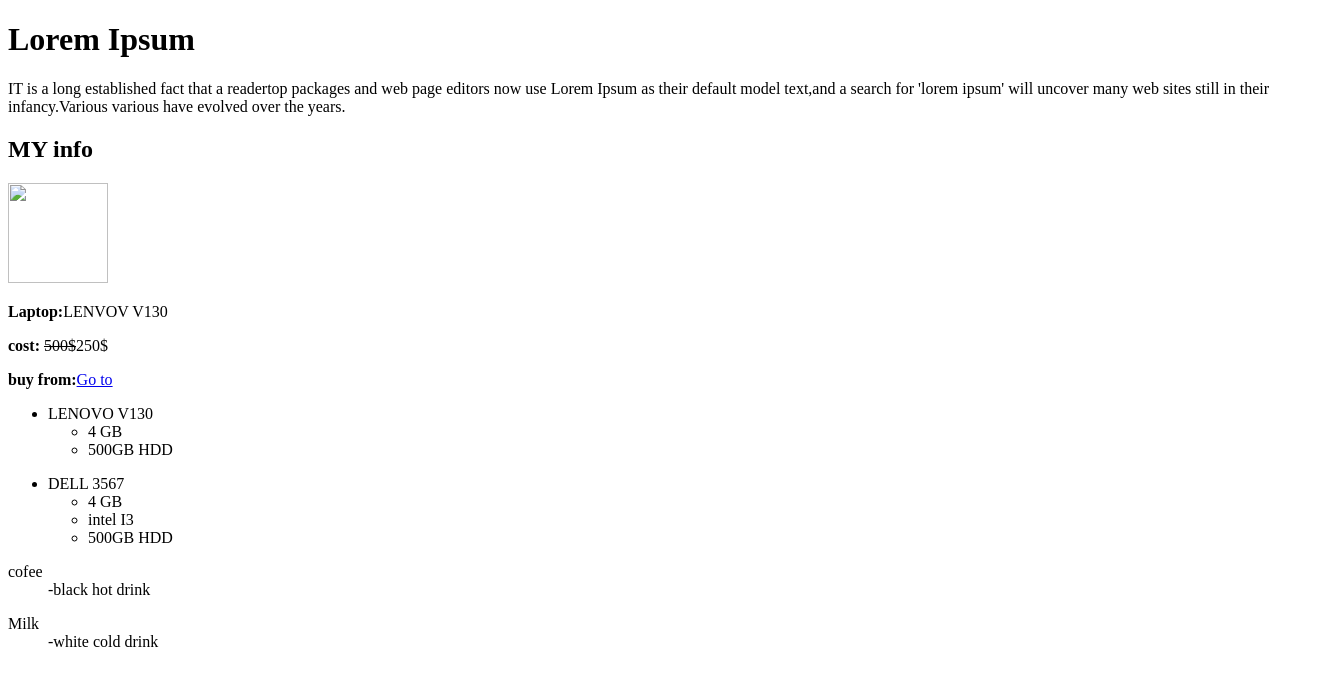
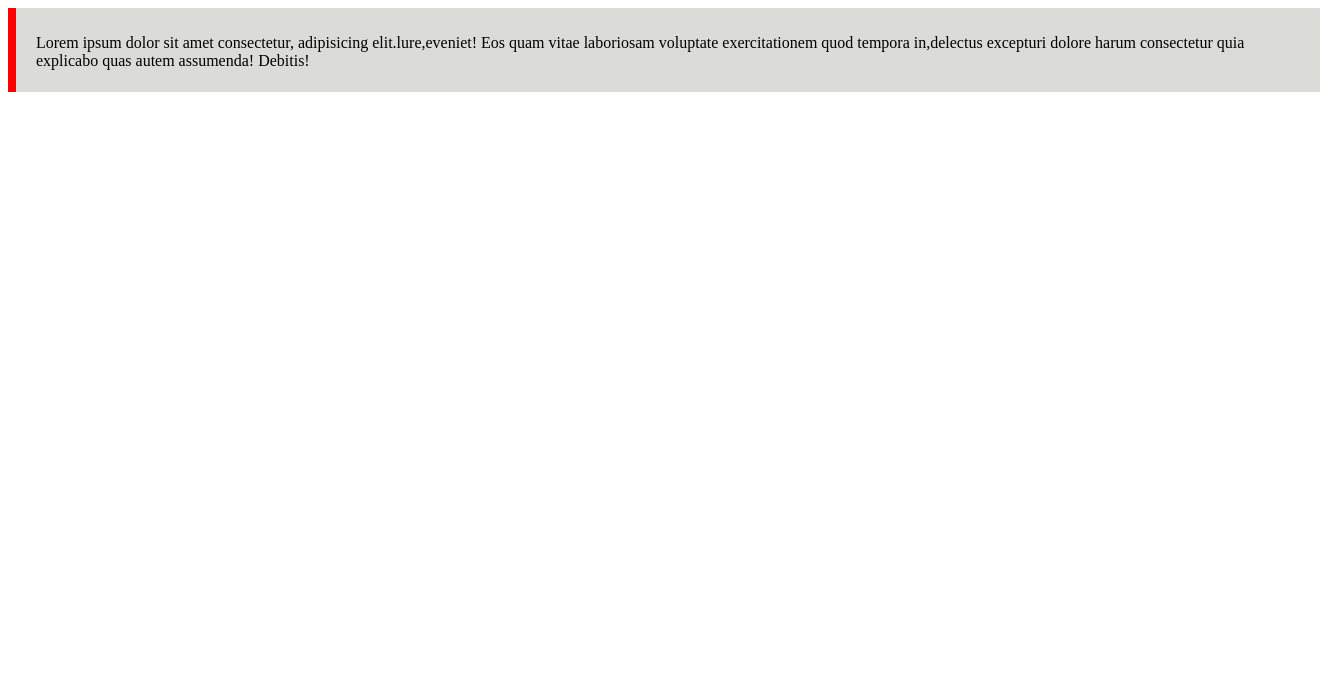
Before and after one commit to rafelhabeeb4/web, a plain HTML site: page index3.html in a window 1280 px wide. Shown: the whole page, 1320 px wide, since content can reach past the window. Drawn offline with Linux system fonts and the light colour scheme.

Commit message:
Add files via upload

```diff
--- a/index3.html
+++ b/index3.html
@@ -1,60 +1,27 @@
 <!DOCTYPE html>
-<html>
+<html lang="en">
 <head>
-        <title>
-            project
-        </title>
-        <meta charset="UTF-8"/>
+    <meta charset="UTF-8">
+    <meta http-equiv="X-UA-Compatible" content="IE=edge">
+    <meta name="viewport" content="width=device-width, initial-scale=1.0">
+    <title>Document</title>
 </head>
-    <script></script>
 <body>
-        <h1>Lorem Ipsum</h1>
-        <p>IT is a long established fact that a readertop packages and web page editors now use Lorem Ipsum as their default model text,and a search for 'lorem ipsum' will uncover many web sites still in their infancy.Various various have evolved over the years. </p>
-        <h2>MY info</h2>
-        <img src = "childern.jpg"/>
-        <p>
-            <b>Laptop:</b>LENVOV V130
-        </p>
-        <p>
-            <b>cost:</b>
-            <del>500$</del>250$
-        </p>
-        <p>
-            <b>buy from:</b><a href="htps://www.Go to.com">Go to </a>
-        </p>
-        <p>
-            <ul>
-                <li>
-                    LENOVO V130
-                    <ul>
-                        <li>4 GB</li>
-                        <li>500GB HDD</li>
-                    </li>
-                    </ul>
-            </ul>
-            <ul>
-                <li>
-                    DELL 3567
-                    <ul>
-                        <li>4 GB</li>
-                        <li>intel I3</li>
-                        <li>500GB HDD</li>
-                    </ul>
-                </li>
-            </ul>
-        </p>
-        <dl>
-            <dt>cofee</dt>
-            <dd>-black hot drink</dd>
-        </dl>
-        <dl>
-            <dt>Milk</dt>
-            <dd>-white cold drink</dd>
-        </dl>
+    <div class="div1">
+     <p>Lorem ipsum dolor sit amet consectetur, adipisicing elit.lure,eveniet! Eos quam vitae laboriosam voluptate exercitationem quod tempora in,delectus excepturi dolore harum consectetur quia explicabo quas autem assumenda! Debitis!</p>
+    </div>
     <style>
-            img{
-                width: 100px;
-                height: 100px;
+        .div1{
+            color:black;
+            background-color:rgba(207, 207, 202, 0.75);
+            width:100%;
+             height:59px;
+             padding-left:20px;
+             padding-top:10px;
+             padding-bottom: 15px;
+             padding-right:20px;
+             font-size:16px;
+             border-left:8px solid red;
         }
     </style>
 </body>
```
Lines whose indentation alone changed are shown as unchanged.
